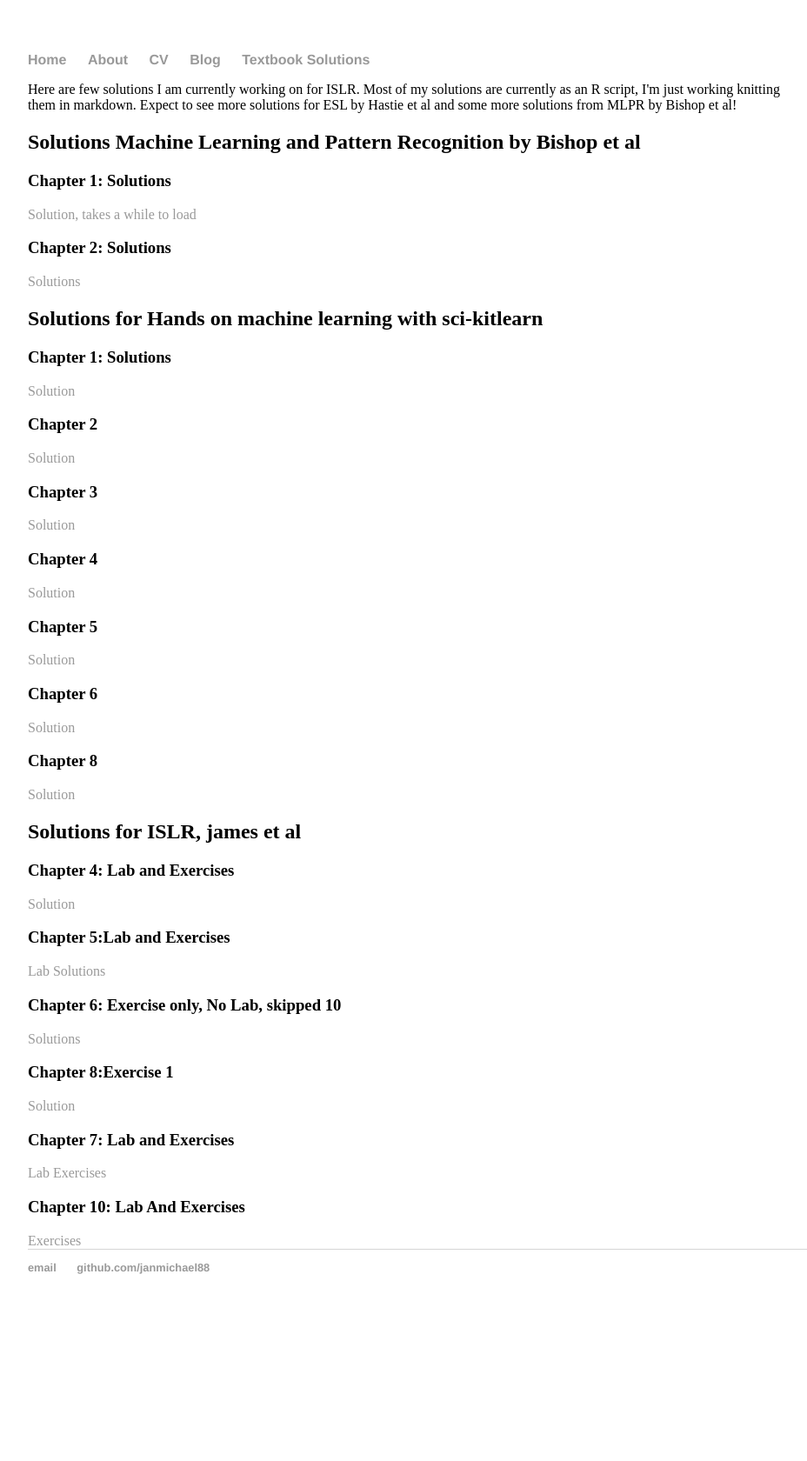
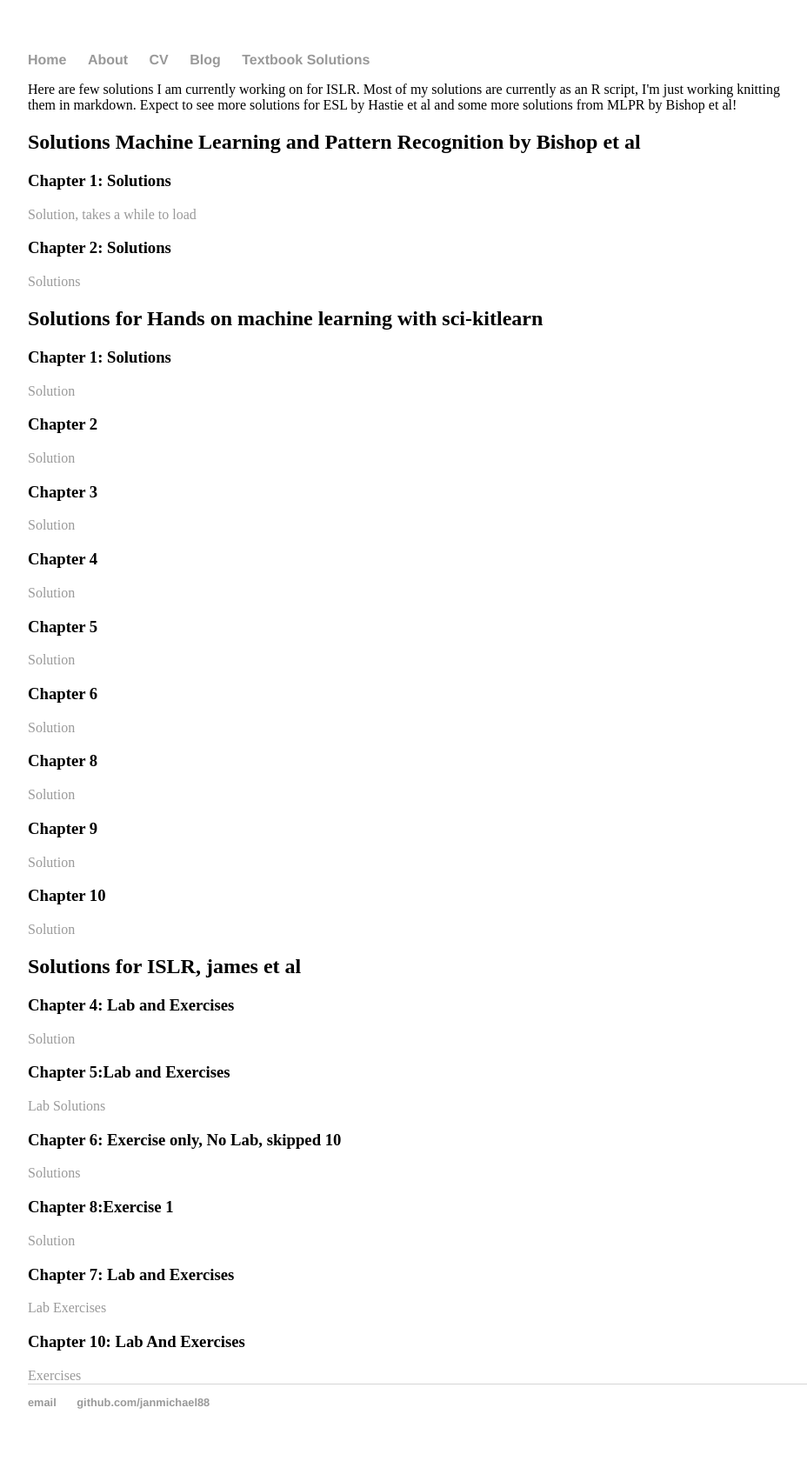
Before and after one commit to janmichael88/janmichael88.github.io, a Jekyll site: the page built from Textbook Solutions/index.html, in a window 1280 px wide. Shown: the whole page at 87% size, without its empty margins (160-1088 px from the left). Built offline with Jekyll 4.4.1, drawn with Linux system fonts in a browser that asks for light colours; before the commit the page ends 1525 px from its top, so only the background shows below that.

Commit message:
Update index.html

```diff
--- a/Textbook Solutions/index.html
+++ b/Textbook Solutions/index.html
@@ -35,6 +35,14 @@
 <h3>Chapter 8</h3>
 <a href="https://github.com/janmichael88/handson_MSKLEARN/blob/master/Chapter%208.ipynb">Solution</a>
 
+<h3>Chapter 9</h3>
+<a href="https://github.com/janmichael88/handson_MSKLEARN/blob/master/Chapter_9_tf_tutorial.ipynb">Solution</a>
+
+<h3>Chapter 10</h3>
+<a href="https://github.com/janmichael88/handson_MSKLEARN/blob/master/Chapter_10_Solutions.ipynb">Solution</a>
+
+
+
 
 <h2> Solutions for ISLR, james et al</h2>
 
```
